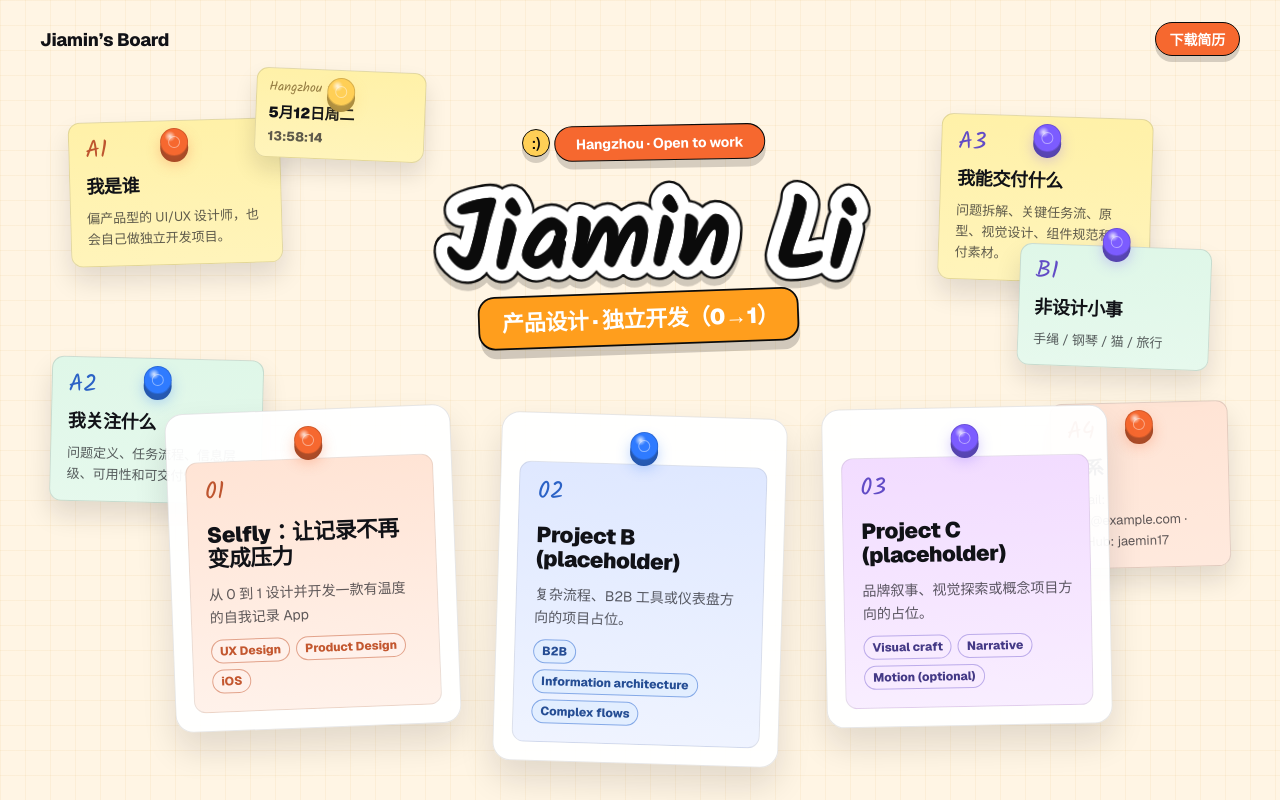
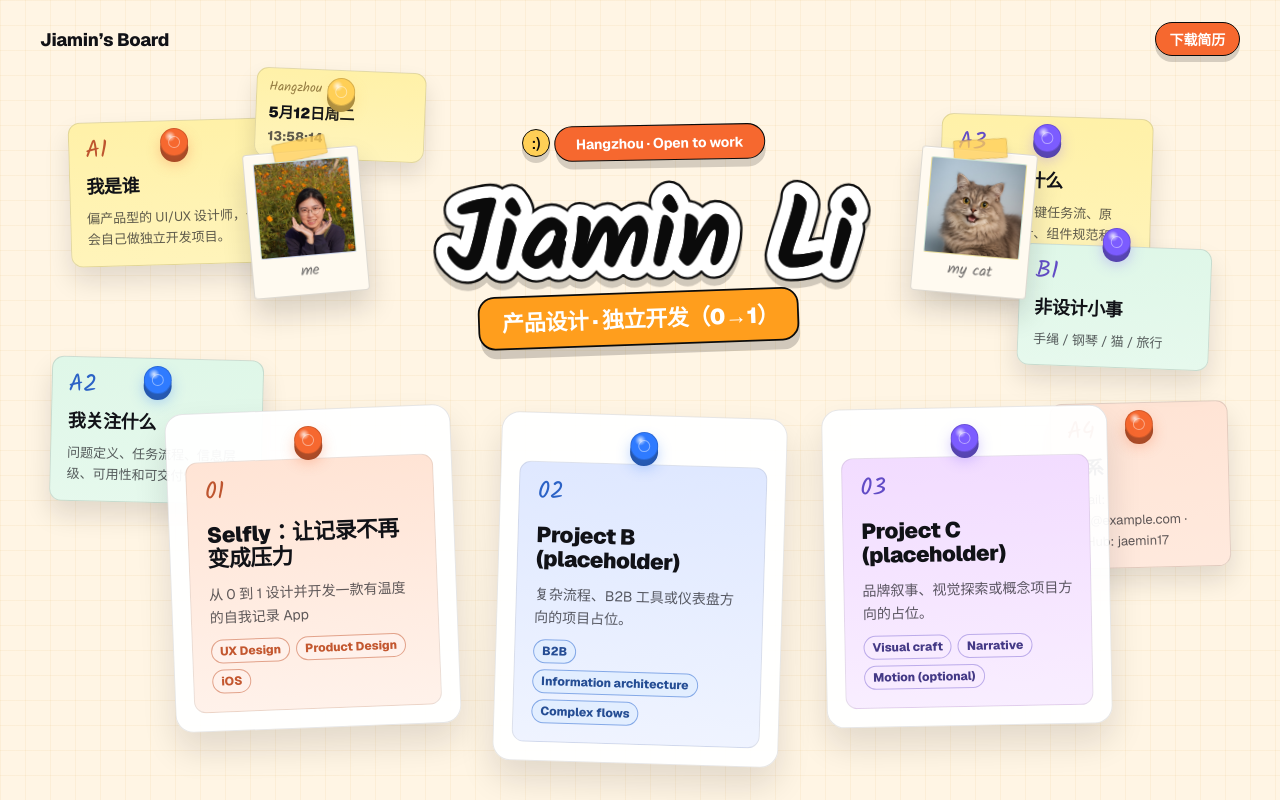
Before and after one commit to jaemin17/jaemin-portfolio, a Next.js app: page / in a window 1280 px wide. Shown: the top 800 px of the page. Built offline with nearby package versions, Linux system fonts and the light colour scheme.

Commit message:
Add responsive homepage keepsakes

```diff
--- a/src/app/page.module.css
+++ b/src/app/page.module.css
@@ -48,6 +48,7 @@
 
 .heroTag,
 .title,
+.polaroid,
 .stickerSubWrap,
 .todayStamp,
 .workItem,
@@ -159,6 +160,114 @@
   position: relative;
   z-index: 20;
   animation-delay: 160ms;
+}
+
+.bottomKeepsakes {
+  display: contents;
+}
+
+.polaroidPair {
+  position: absolute;
+  top: 88px;
+  left: 50%;
+  z-index: 18;
+  width: min(820px, 100%);
+  height: 132px;
+  transform: translateX(-50%);
+  pointer-events: none;
+}
+
+.polaroid {
+  position: absolute;
+  top: 0;
+  width: 116px;
+  margin: 0;
+  padding: 9px 9px 15px;
+  border: 1px solid rgba(17, 18, 23, 0.14);
+  border-radius: 4px;
+  background: #fffaf0;
+  box-shadow:
+    0 16px 28px rgba(17, 18, 23, 0.16),
+    0 1px 0 rgba(255, 255, 255, 0.86) inset;
+  transform: rotate(5deg);
+  animation-name: softDropIn;
+  animation-delay: 220ms;
+  pointer-events: auto;
+  transition: transform 160ms ease, box-shadow 160ms ease;
+}
+
+.profilePolaroid {
+  left: 18px;
+  transform: rotate(-5deg);
+}
+
+.catPolaroid {
+  right: 18px;
+  transform: rotate(5deg);
+}
+
+.polaroid:hover {
+  transform: translateY(-4px) rotate(3deg);
+  box-shadow:
+    0 22px 36px rgba(17, 18, 23, 0.18),
+    0 1px 0 rgba(255, 255, 255, 0.86) inset;
+}
+
+.catPolaroid:hover {
+  transform: translateY(-4px) rotate(3deg);
+}
+
+.polaroidTape {
+  position: absolute;
+  top: -12px;
+  left: 50%;
+  width: 54px;
+  height: 20px;
+  border: 1px solid rgba(17, 18, 23, 0.1);
+  border-radius: 2px;
+  background: rgba(255, 207, 86, 0.78);
+  box-shadow: 0 5px 10px rgba(17, 18, 23, 0.08);
+  transform: translateX(-50%) rotate(-8deg);
+}
+
+.polaroidImage {
+  position: relative;
+  display: block;
+  aspect-ratio: 1 / 1;
+  overflow: hidden;
+  border: 1px solid rgba(17, 18, 23, 0.1);
+  border-radius: 2px;
+  background:
+    linear-gradient(180deg, #dfe8ff 0 58%, #dff7e8 58% 100%);
+}
+
+.polaroidPhoto {
+  display: block;
+  width: 100%;
+  height: 100%;
+  object-fit: cover;
+}
+
+.catImage {
+  background:
+    linear-gradient(180deg, #fff1a8 0 52%, #dff7e8 52% 100%);
+}
+
+.catImage .polaroidPhoto {
+  object-position: 50% 42%;
+}
+
+.profileImage .polaroidPhoto {
+  object-position: 66% 64%;
+}
+
+.polaroidCaption {
+  margin-top: 8px;
+  color: rgba(17, 18, 23, 0.62);
+  font-family: var(--font-kalam), var(--font-geist-sans), system-ui, sans-serif;
+  font-size: 15px;
+  line-height: 1;
+  text-align: center;
 }
 
 .stickerSubWrap {
@@ -694,6 +803,18 @@
   .todayStamp {
     left: 180px;
   }
+
+  .polaroid {
+    width: 108px;
+  }
+
+  .profilePolaroid {
+    left: 40px;
+  }
+
+  .catPolaroid {
+    right: 40px;
+  }
 }
 
 @media (max-width: 920px) {
@@ -708,7 +829,48 @@
   }
 
   .hero {
-    padding-bottom: 34px;
+    padding-bottom: 44px;
+  }
+
+  .title {
+    margin-bottom: 8px;
+  }
+
+  .bottomKeepsakes {
+    display: flex;
+    align-items: flex-start;
+    justify-content: center;
+    gap: 20px;
+    margin-top: 22px;
+  }
+
+  .polaroidPair {
+    position: relative;
+    top: auto;
+    left: auto;
+    flex: 0 0 min(260px, 42%);
+    width: min(260px, 100%);
+    height: 126px;
+    margin: 0;
+    transform: none;
+  }
+
+  .polaroid {
+    position: absolute;
+    top: auto;
+    width: 100px;
+    margin: 0;
+  }
+
+  .profilePolaroid {
+    left: 0;
+    transform: rotate(-3deg);
+  }
+
+  .catPolaroid {
+    left: auto;
+    right: 0;
+    transform: translateY(10px) rotate(3deg);
   }
 
   .infoNotes {
@@ -721,9 +883,11 @@
   .todayStamp {
     position: relative;
     top: auto;
+    left: auto;
     right: auto;
     width: 220px;
-    margin: 8px auto 20px;
+    margin: 0;
+    flex: 0 1 220px;
   }
 
   .infoItem,
@@ -742,7 +906,7 @@
   }
 
   .workList {
-    margin-top: 64px;
+    margin-top: 42px;
     display: grid;
     grid-template-columns: repeat(2, minmax(0, 1fr));
     gap: 12px;
@@ -778,6 +942,11 @@
 
   .workList {
     margin-top: 72px;
+  }
+
+  .bottomKeepsakes {
+    gap: 8px;
+    margin-top: 16px;
   }
 
   .heroCopyItem,
@@ -838,11 +1007,90 @@
     min-height: 0;
     padding: 16px;
   }
+
+  .polaroid {
+    width: 68px;
+  }
+
+  .polaroidPair {
+    top: auto;
+    left: auto;
+    flex-basis: 126px;
+    width: 126px;
+    height: 82px;
+    margin: 0;
+    z-index: 6;
+  }
+
+  .profilePolaroid {
+    left: 0;
+    transform: rotate(-5deg);
+  }
+
+  .catPolaroid {
+    left: 58px;
+    right: auto;
+    transform: translateY(6px) rotate(4deg);
+  }
+
+  .polaroid {
+    padding: 6px 6px 10px;
+  }
+
+  .polaroidTape {
+    top: -8px;
+    width: 40px;
+    height: 14px;
+  }
+
+  .polaroidCaption {
+    margin-top: 5px;
+    font-size: 11px;
+  }
+
+  .todayStamp {
+    position: relative;
+    top: auto;
+    left: auto;
+    z-index: 30;
+    width: min(158px, calc(100% - 134px));
+    flex: 1 1 148px;
+    margin: 0;
+    padding-top: 22px;
+  }
+
+  .todayStamp .pin {
+    top: 31px;
+    width: 22px;
+    height: 22px;
+  }
+
+  .todayNote {
+    position: relative;
+    z-index: 1;
+    width: 100%;
+    padding: 10px;
+  }
+
+  .todayLabel {
+    font-size: 11px;
+  }
+
+  .todayDate {
+    margin-top: 8px;
+    font-size: 13px;
+  }
+
+  .todayTime {
+    margin-top: 5px;
+    font-size: 12px;
+  }
 }
 
 @media (prefers-reduced-motion: reduce) {
   .heroTag,
   .title,
+  .polaroid,
   .stickerSubWrap,
   .todayStamp,
   .workItem,
--- a/src/app/page.tsx
+++ b/src/app/page.tsx
@@ -1,4 +1,5 @@
 import Link from "next/link";
+import Image from "next/image";
 import { Fragment } from "react";
 import { projects } from "@/content/projects";
 import { SiteHeader } from "@/components/SiteHeader";
@@ -128,8 +129,6 @@ export default function Home() {
             </section>
           </header>
 
-          <TodayStamp />
-
           <div id="about" className={styles.infoNotes} aria-label="关于我">
             {infoNotes.map((note) => (
               <Fragment key={note.id}>
@@ -162,6 +161,41 @@ export default function Home() {
               </Fragment>
             ))}
           </div>
+
+          <div className={styles.bottomKeepsakes} aria-label="底部照片和时间">
+            <div className={styles.polaroidPair} aria-label="照片占位">
+              <figure className={`${styles.polaroid} ${styles.profilePolaroid}`} aria-label="个人照片">
+                <span className={styles.polaroidTape} aria-hidden="true" />
+                <span className={`${styles.polaroidImage} ${styles.profileImage}`}>
+                  <Image
+                    className={styles.polaroidPhoto}
+                    src="/images/profile-polaroid.jpg"
+                    alt="花丛前的个人照片"
+                    fill
+                    sizes="116px"
+                    unoptimized
+                  />
+                </span>
+                <figcaption className={styles.polaroidCaption}>me</figcaption>
+              </figure>
+              <figure className={`${styles.polaroid} ${styles.catPolaroid}`} aria-label="小猫照片">
+                <span className={styles.polaroidTape} aria-hidden="true" />
+                <span className={`${styles.polaroidImage} ${styles.catImage}`}>
+                  <Image
+                    className={styles.polaroidPhoto}
+                    src="/images/cat-polaroid.jpg"
+                    alt="小猫照片"
+                    fill
+                    sizes="116px"
+                    unoptimized
+                  />
+                </span>
+                <figcaption className={styles.polaroidCaption}>my cat</figcaption>
+              </figure>
+            </div>
+
+            <TodayStamp />
+          </div>
         </section>
       </main>
     </>
```
Also changed, not shown: public/images/cat-polaroid.jpg (added), public/images/profile-polaroid.jpg (added).
